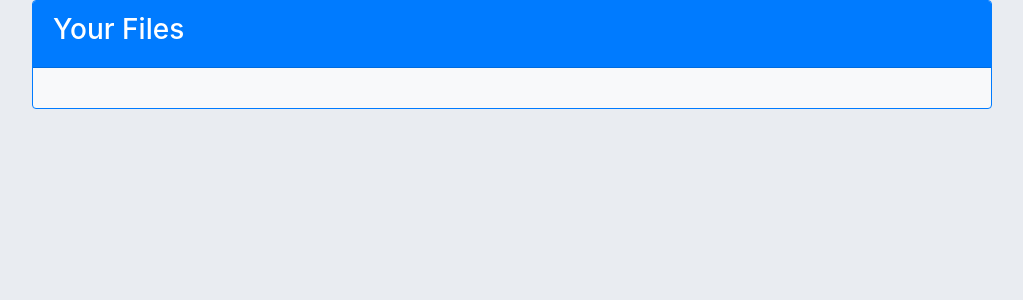
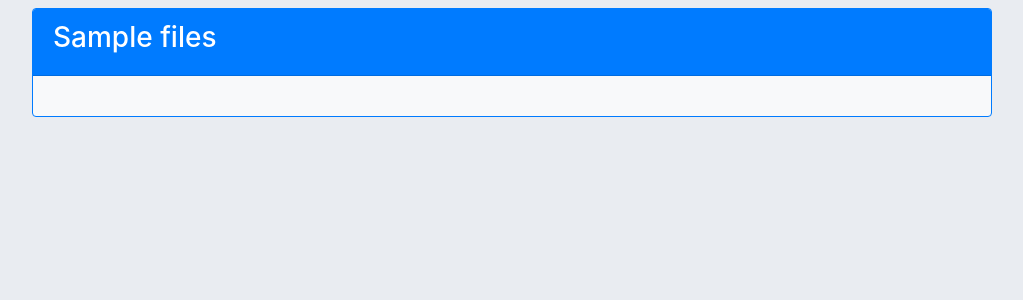
Before and after one commit to felipe-cerqueira-lyra/EngSoftware, a Flask app: page /delete/1 in a window 1280 px wide. Shown: the part 58-358 px from the top of the page, without its empty margins (128-1151 px from the left). Run offline with Flask 2, Linux system fonts and the light colour scheme; a user stored in the database is signed in; tables that the repository leaves empty hold one stand-in row (values such as "Sample post"); data that the repository does not hold is empty; some libraries are stand-ins or nearby versions.

Commit message:
Refact: Add default margin space between navbar and boxes

```diff
--- a/website/templates/download.html
+++ b/website/templates/download.html
@@ -3,7 +3,7 @@
 {% block content %}
 
     <!-- <div class="card-header bg-primary"></div> -->
-
+    <h1> </h1>
     <div class='d-flex justify-content-center'>
         <div class="card text-center border-dark mb-3">
             <div class="card-header bg-primary">
--- a/website/templates/home.html
+++ b/website/templates/home.html
@@ -1,9 +1,10 @@
 {% extends "base.html" %}
 {% block title %}Home{% endblock %}
 {% block content%}
+    <h1> </h1>
     <div class='d-flex justify-content-center'>
         <div class="card border-primary bg-light mb-3 w-75">
-            <div class="card-header bg-primary text-white"> <h3>Your Files</h3></div>
+            <div class="card-header bg-primary text-white"> <h3>{{ user.user }} files</h3></div>
             <div class="card-body">
                 <ul class="list-group">
                     {% for file in user.files %}
--- a/website/templates/signin.html
+++ b/website/templates/signin.html
@@ -2,6 +2,7 @@
 {% extends "base.html" %}
 {% block title %} Sign in {% endblock %}
 {% block content %}
+    <h1> </h1>
 <div class='d-flex justify-content-center'>
   <form method="POST">
   <div class="card">
--- a/website/templates/signup.html
+++ b/website/templates/signup.html
@@ -2,7 +2,7 @@
 {% block title %} Sign up {% endblock %}
 {% block content %}
 
-
+<h1> </h1>
 <div class='d-flex justify-content-center'>
   <form method="POST">
   <div class="card">
```
